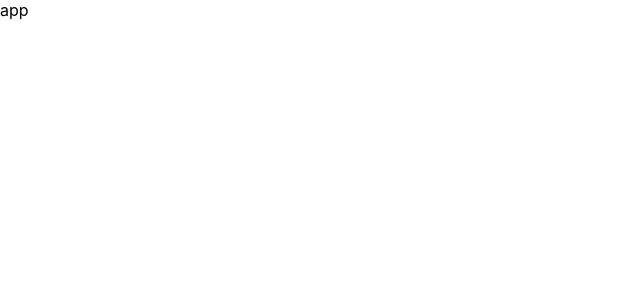
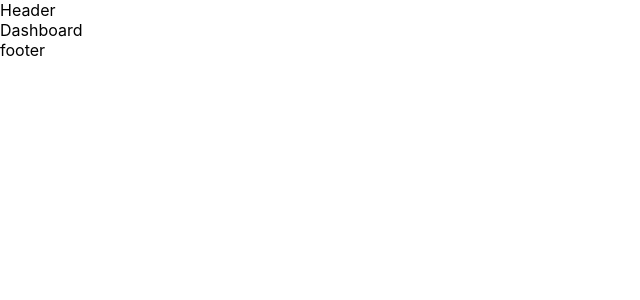
Before and after one commit to sdmels/rest-countries-react-redux, a React (Create React App) app: page / in a window 1280 px wide. Shown: the top 300 px of the page, without its empty margins (0-640 px from the left). Built offline with nearby package versions, Linux system fonts and the light colour scheme.

Commit message:
created components to setup routes

```diff
--- a/src/components/App.tsx
+++ b/src/components/App.tsx
@@ -1,7 +1,16 @@
 import React from 'react';
+import Dashboard from './Dashboard';
 
 function App() {
-  return <div className="App">app</div>;
+  return (
+    <>
+      <header>Header</header>
+      <main>
+        <Dashboard />
+      </main>
+      <footer>footer</footer>
+    </>
+  );
 }
 
 export default App;
--- /dev/null
+++ b/src/components/Dashboard.tsx
@@ -0,0 +1,7 @@
+import React from 'react';
+
+const Dashboard = () => {
+  return <div>Dashboard</div>;
+};
+
+export default Dashboard;
```
Also changed, not shown: src/components/Country.tsx (added, +7 -0 lines), src/components/CountryList.tsx (added, +7 -0 lines).
